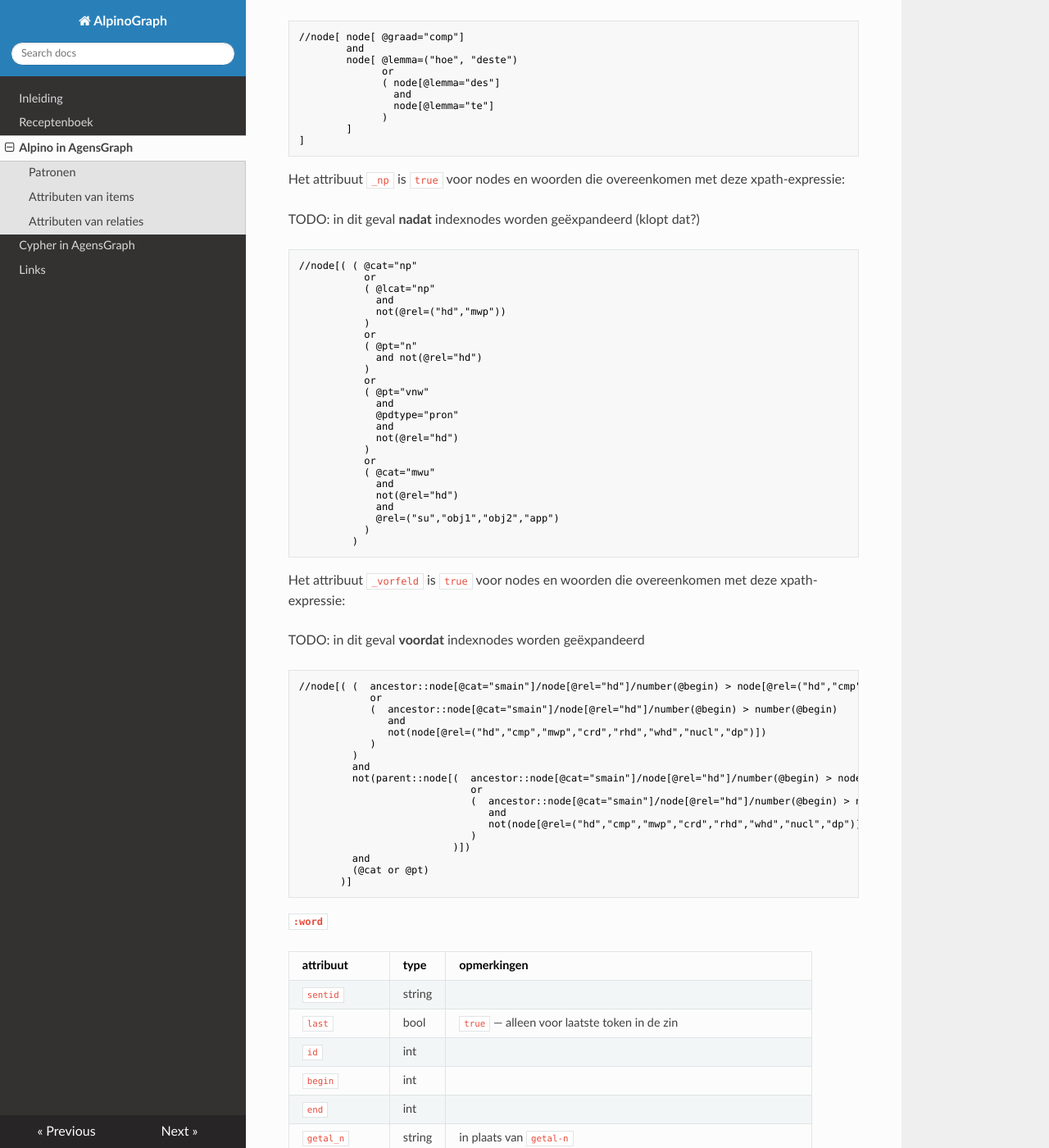
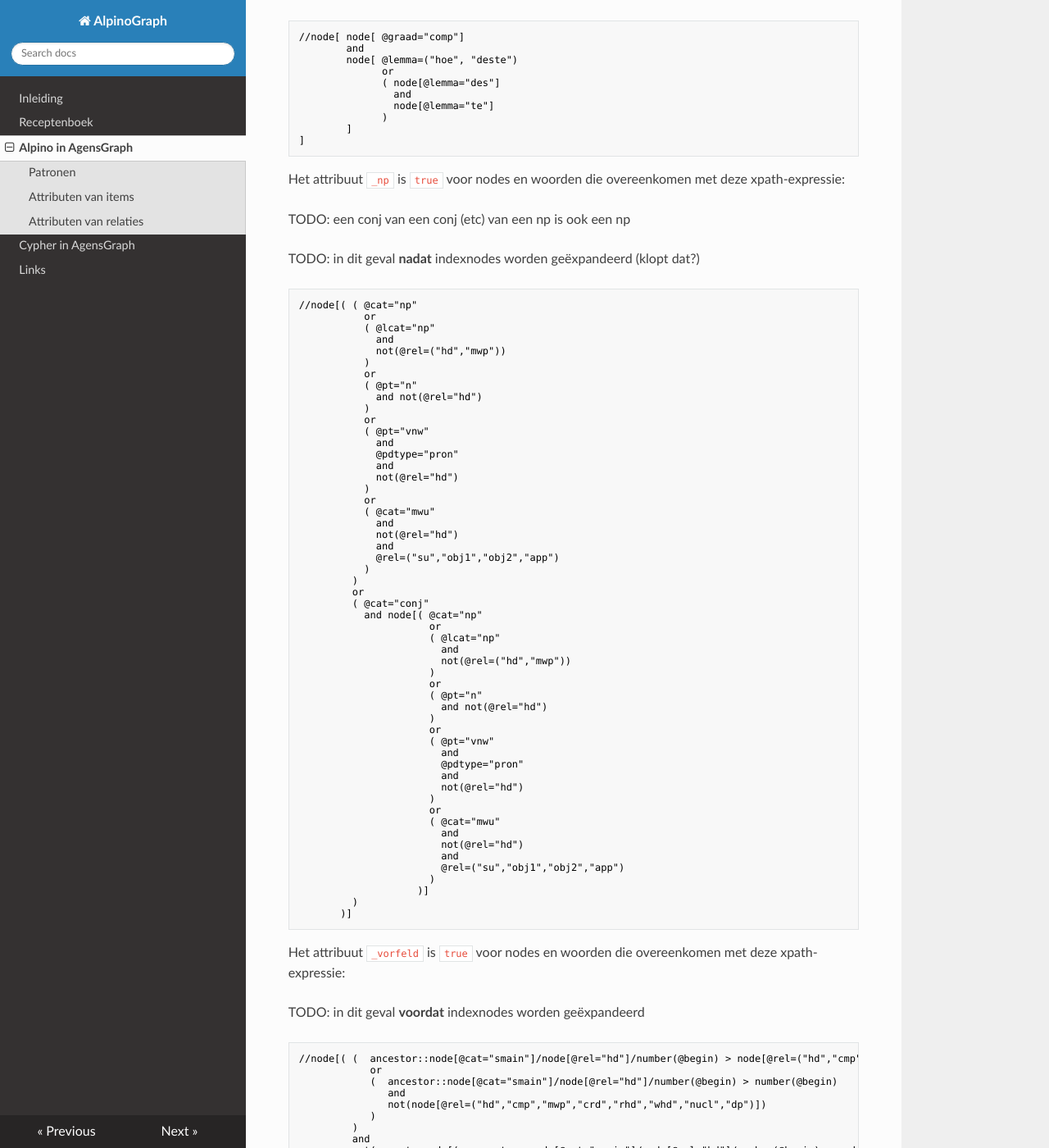
Before and after one commit to rug-compling/alpinograph-docs, an MkDocs documentation site: the page built from docs/alpinoagens.md, in a window 1280 px wide and 1400 px high, scrolled down 2837 px. Shown: the whole window at 82% size. Built offline with MkDocs 1.6.1, drawn with Linux system fonts in a browser that asks for light colours; nearby versions of some CDN libraries.

Commit message:
onbrekend deel van xpath voor np toegevoegd

````diff
--- a/docs/alpinoagens.md
+++ b/docs/alpinoagens.md
@@ -146,6 +146,8 @@ TODO: in dit geval **nadat** indexnodes worden geëxpandeerd (klopt dat?)
 
 Het attribuut `_np` is `true` voor nodes en woorden die overeenkomen met deze xpath-expressie:
 
+TODO: een conj van een conj (etc) van een np is ook een np
+
 TODO: in dit geval **nadat** indexnodes worden geëxpandeerd (klopt dat?)
 
 
@@ -175,6 +177,35 @@ TODO: in dit geval **nadat** indexnodes worden geëxpandeerd (klopt dat?)
              @rel=("su","obj1","obj2","app")
            )
          )
+         or
+         ( @cat="conj"
+           and node[( @cat="np"
+                      or
+                      ( @lcat="np"
+                        and
+                        not(@rel=("hd","mwp"))
+                      )
+                      or
+                      ( @pt="n"
+                        and not(@rel="hd")
+                      )
+                      or
+                      ( @pt="vnw"
+                        and
+                        @pdtype="pron"
+                        and
+                        not(@rel="hd")
+                      )
+                      or
+                      ( @cat="mwu"
+                        and
+                        not(@rel="hd")
+                        and
+                        @rel=("su","obj1","obj2","app")
+                      )
+                    )]
+         )
+       )]
 ```
 
 Het attribuut `_vorfeld` is `true` voor nodes en woorden die overeenkomen met
````
